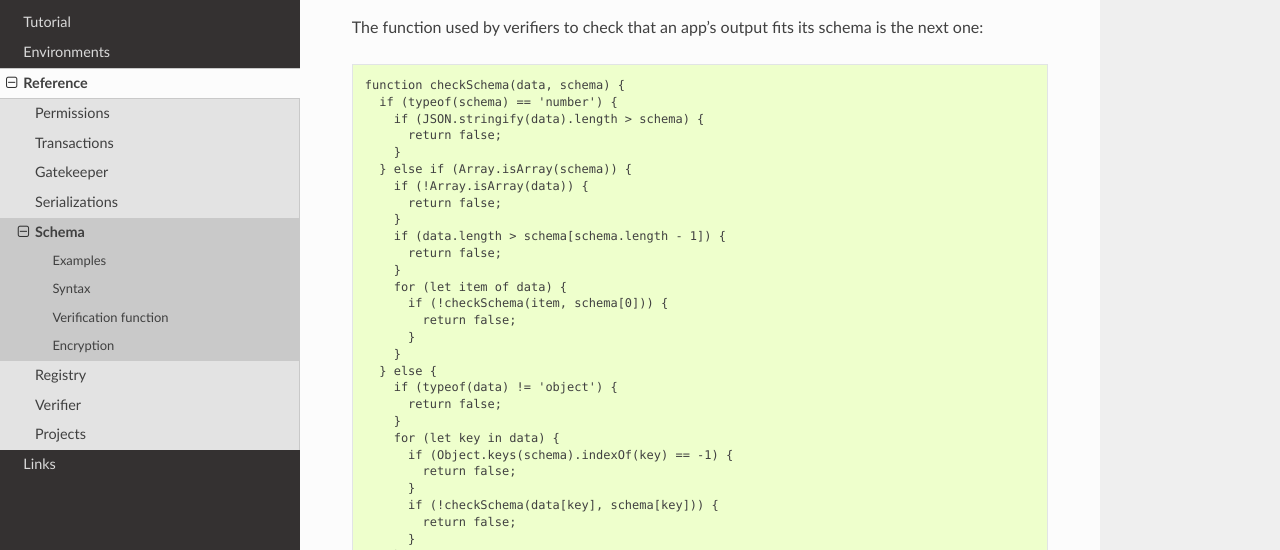
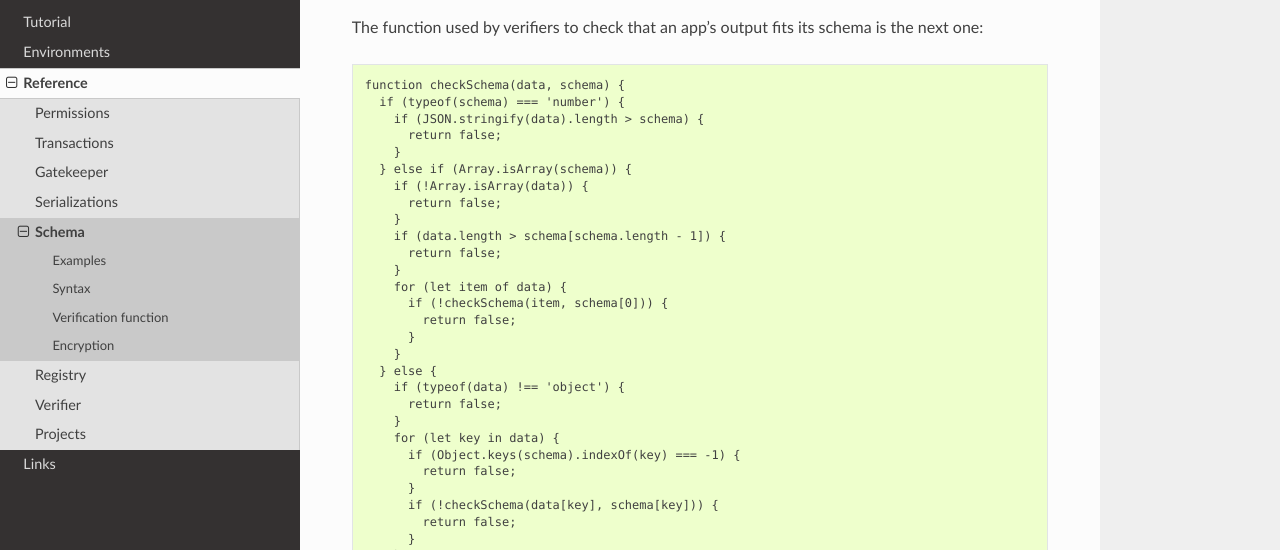
Before and after one commit to reputation-network/rey-docs, a Sphinx documentation site: the page built from docs/contents/reference/schema.rst, in a window 1280 px wide and 900 px high, scrolled down 1905 px. Shown: the part 182-732 px from the top of the window. Built offline with Sphinx 7.4.7 and the Read the Docs theme 2.0.0, drawn with Linux system fonts in a browser that asks for light colours; some of the changed text lies outside the part shown.

Commit message:
Fix schema check function

```diff
--- a/docs/contents/reference/schema.rst
+++ b/docs/contents/reference/schema.rst
@@ -84,7 +84,7 @@ The function used by verifiers to check that an app's output fits its schema is
 .. code::
 
   function checkSchema(data, schema) {
-    if (typeof(schema) == 'number') {
+    if (typeof(schema) === 'number') {
       if (JSON.stringify(data).length > schema) {
         return false;
       }
@@ -101,11 +101,11 @@ The function used by verifiers to check that an app's output fits its schema is
         }
       }
     } else {
-      if (typeof(data) != 'object') {
+      if (typeof(data) !== 'object') {
         return false;
       }
       for (let key in data) {
-        if (Object.keys(schema).indexOf(key) == -1) {
+        if (Object.keys(schema).indexOf(key) === -1) {
           return false;
         }
         if (!checkSchema(data[key], schema[key])) {
```
